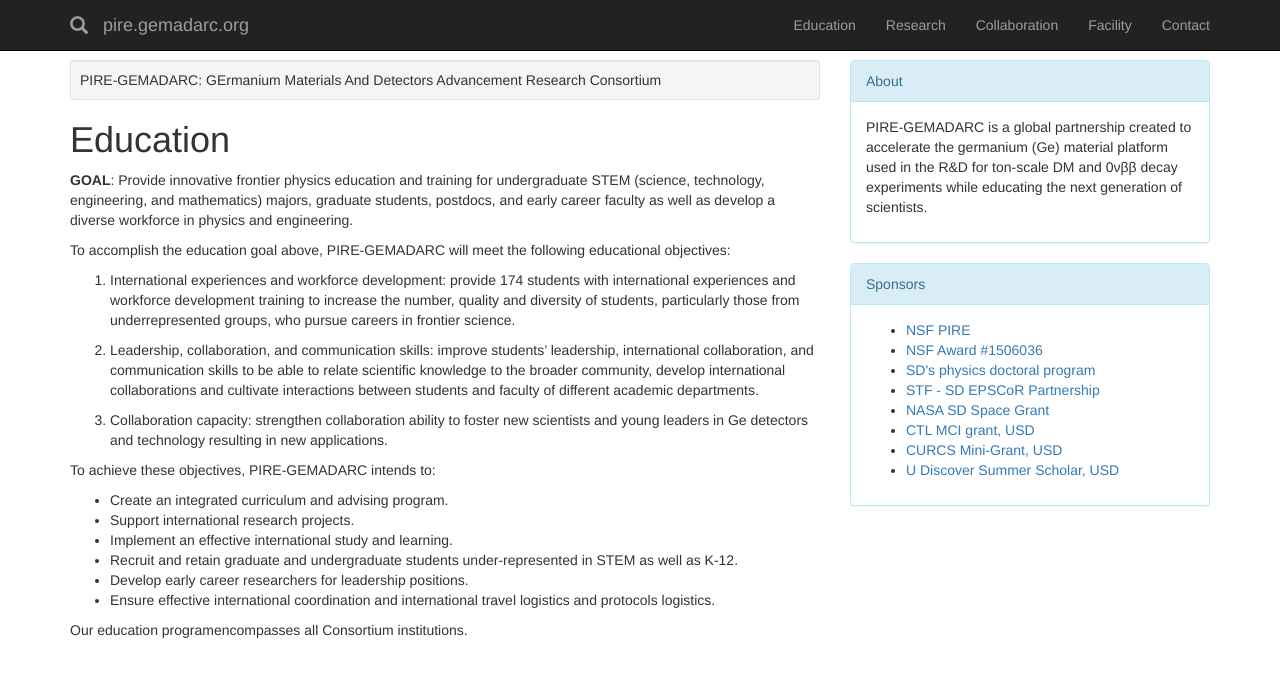
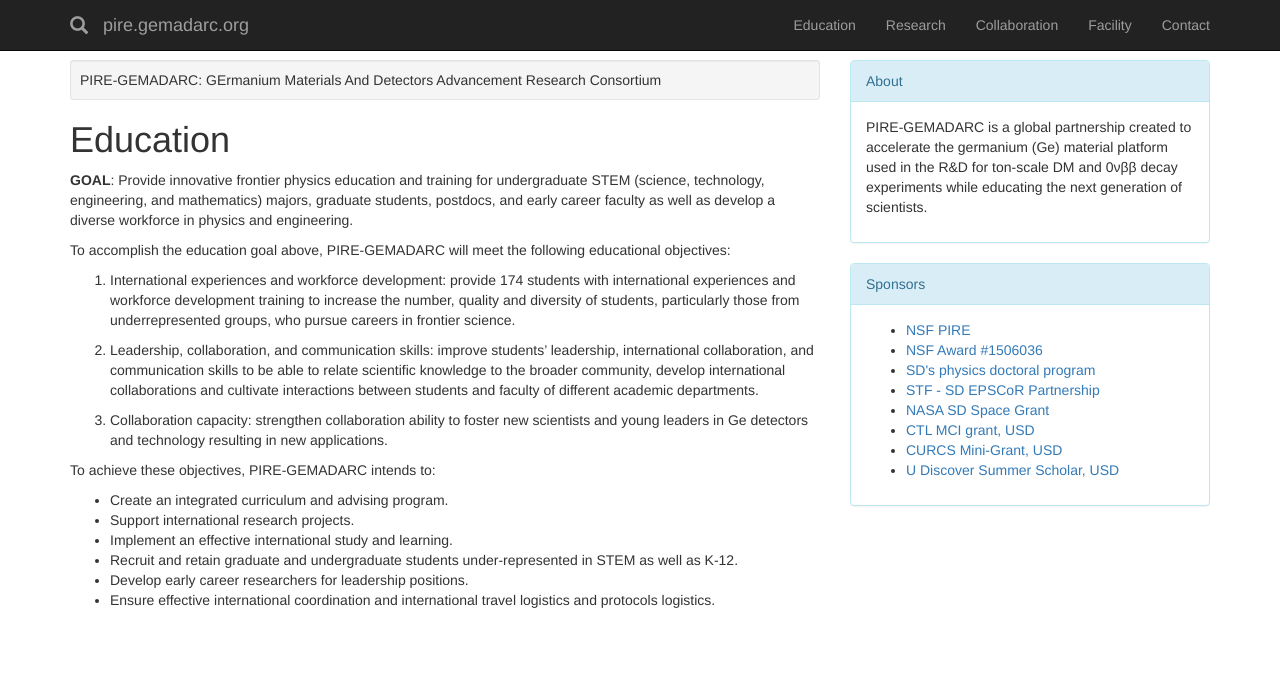
Before and after one commit to gemadarc/gemadarc.github.io, a Jekyll site: the page built from edu.md, in a window 1280 px wide. Shown: the top 677 px of the page. Built offline with Jekyll 4.4.1, drawn with Linux system fonts in a browser that asks for light colours; nearby versions of some CDN libraries; our own code applies the rules of GitHub Pages for plain Markdown files.

Commit message:
Update edu.md

```diff
--- a/edu.md
+++ b/edu.md
@@ -23,5 +23,3 @@ To achieve these objectives, PIRE-GEMADARC intends to:
 * Recruit and retain graduate and undergraduate students under-represented in STEM as well as K-12.
 * Develop early career researchers for leadership positions.
 * Ensure effective international coordination and international travel logistics and protocols logistics.
-
-Our education programencompasses all Consortium institutions.
```
